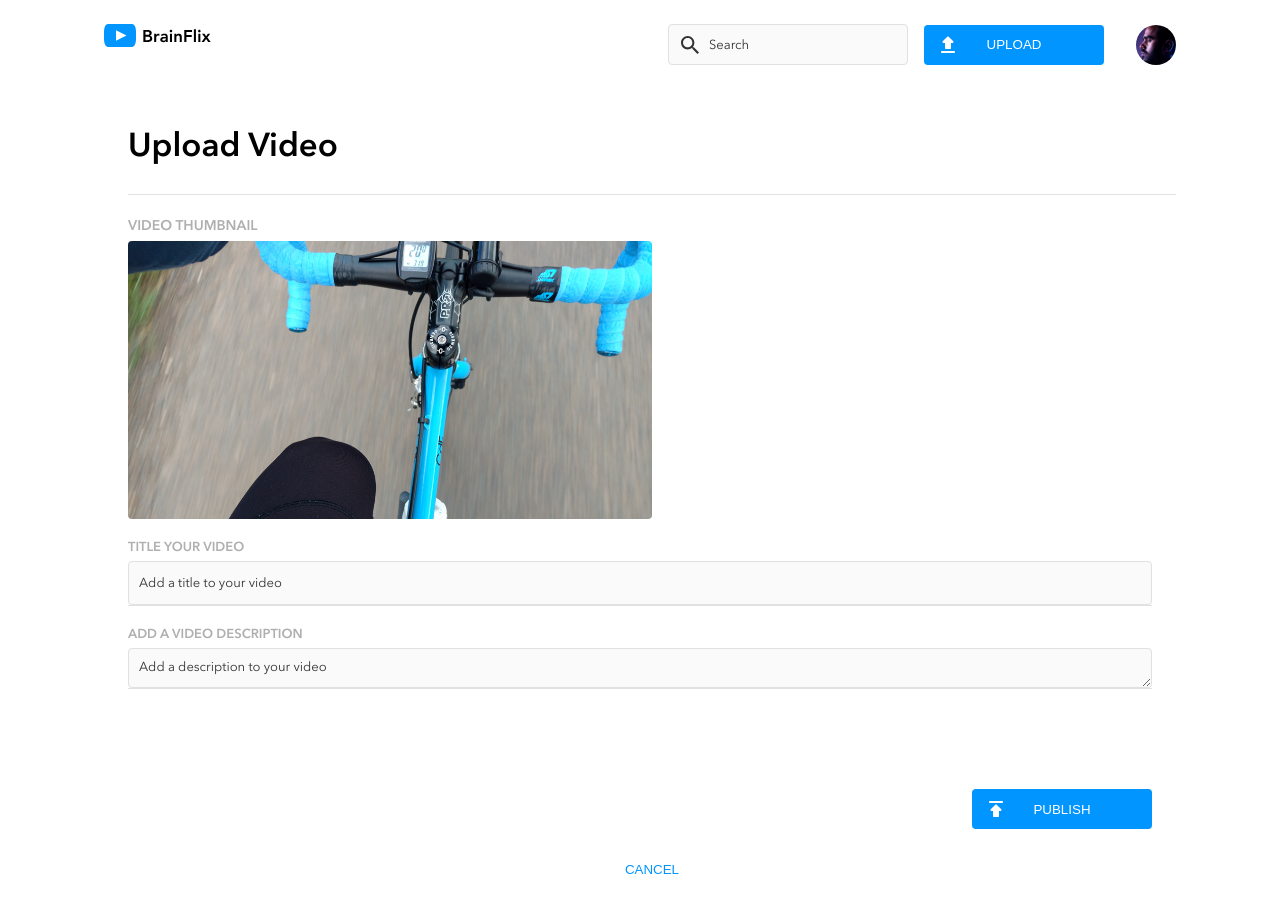
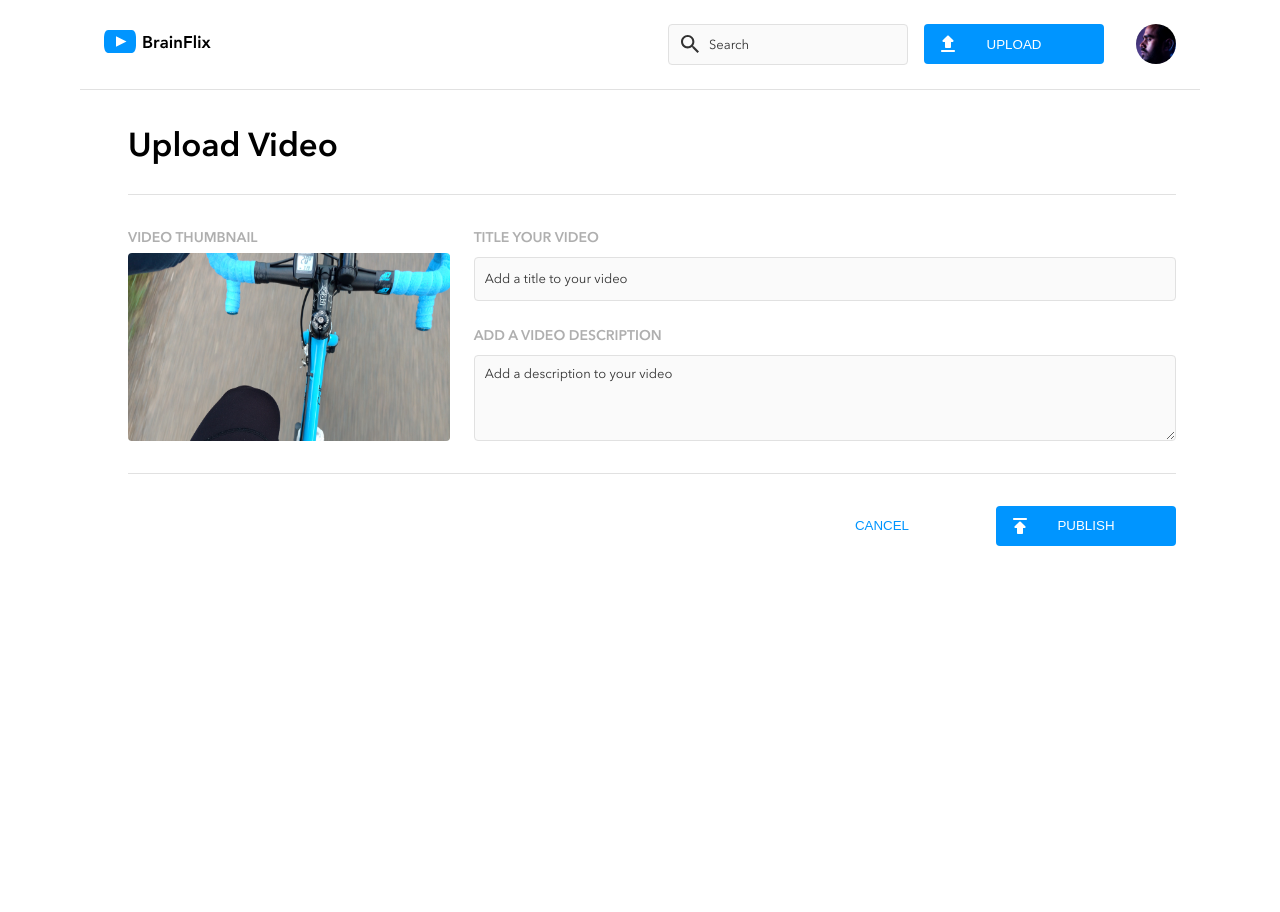
Before and after one commit to pbrosamond/paula-brunner-brainflix, a React (Create React App) app: page /upload in a window 1280 px wide. After the commit the page ends 800 px from the top, so only its background shows below. Built offline with nearby package versions, Linux system fonts and the light colour scheme.

Commit message:
Corrected and finalised upload page sass

```diff
--- a/src/components/Header/Header.js
+++ b/src/components/Header/Header.js
@@ -2,7 +2,7 @@ import "./Header.scss";
 import logo from "../../../src/assets/images/Logo/BrainFlix-logo.svg";
 import avatarImage from "../../../src/assets/images/Mohan-muruge.jpg";
 
-import { Link, NavLink } from "react-router-dom";
+import { Link } from "react-router-dom";
 
 function Header() {
   return (
--- a/src/components/Header/Header.scss
+++ b/src/components/Header/Header.scss
@@ -7,6 +7,8 @@
   @include flexbox(column, 1rem);
   @include padding-mobile(1rem);
   background-color: $color-white;
+  border-bottom: 1px solid $color-mercury;
+  align-items: center;
 
   // Start of Responsiveness
   @include tablet {
@@ -38,7 +40,7 @@
   }
 
   &__container {
-    @include flexbox;
+    @include flexbox (row, 1rem);
     justify-content: space-between;
 
     // Start of Responsiveness
--- a/src/components/Upload/Upload.js
+++ b/src/components/Upload/Upload.js
@@ -15,12 +15,13 @@ function Upload() {
     <section className="upload">
       <h1 className="upload__title">Upload Video</h1>
 
+      <div className="upload__main">
         <div className="upload__section">
           <h2 className="upload__subtitle">VIDEO THUMBNAIL</h2>
           <img className="upload__image" src={thumbnail} alt="Thumbnail"></img>
         </div>
 
-      <form className="upload__form">
+        <form className="upload__form" id="uploadForm">
           <div className="upload__container">
             <label className="upload__label">TITLE YOUR VIDEO</label>
             <input
@@ -40,15 +41,23 @@ function Upload() {
               required
             ></textarea>
           </div>
+        </form>
+      </div>
 
-        <button onClick={publish} type="button" className="upload__button">
+    <div className="upload__buttons">
+      <button
+        onClick={publish}
+        id="uploadForm"
+        type="button"
+        className="upload__button"
+      >
         PUBLISH
       </button>
-      </form>
 
       <Link to="/">
         <button className="upload__button--cancel">CANCEL</button>
       </Link>
+    </div>
     </section>
   );
 }
--- a/src/components/Upload/Upload.scss
+++ b/src/components/Upload/Upload.scss
@@ -4,12 +4,12 @@
 @use "../../styles/partials/typography" as *;
 
 .upload {
-  @include flexbox(column, 1rem);
-  @include padding-mobile(0);
+  @include flexbox(column, 1.5rem);
+  @include padding-mobile;
 
   // Start of Responsiveness
   @include tablet {
-    @include flexbox(column, 1.25rem);
+    @include flexbox(column, 2rem);
     @include padding-tablet;
     justify-content: space-between;
     max-width: 67rem;
@@ -29,8 +29,21 @@
     @include tablet {
       @include h1-tablet;
       padding-bottom: 1.5rem;
-      border-bottom: 1px solid $color-mercury;
+      border-bottom: .0625rem solid $color-mercury;
       font-weight: $demi;
+    }
+  }
+
+  &__main {
+    @include flexbox(column, 1.5rem);
+
+    @include tablet {
+      padding-bottom: 2rem;
+      border-bottom: .0625rem solid $color-mercury;
+    }
+
+    @include desktop {
+      @include flexbox (row, 1.5rem);
     }
   }
 
@@ -58,45 +71,57 @@
   &__image {
     height: 100%;
     width: 100%;
+    max-width: 22.875rem;
     border-radius: 0.25rem;
 
     @include tablet {
       height: 50%;
       width: 50%;
     }
+
+    @include desktop {
+      height: 100%;
+      width: 100%;
+      max-width: 30rem;
+    }
   }
 
   &__form {
-    @include flexbox(column, 1.5rem);
+    @include flexbox (column, 1.5rem);
     width: 100%;
 
     @include tablet {
-      gap: 1.25rem;
       width: 100%;
     }
 
-    @include desktop {
-      padding-right: 1.5rem;
+  }
+
+  &__details {
+    @include flexbox (column, 1.5rem);
+
+    @include tablet {
+      padding-bottom: 2rem;
+      border-bottom: .0625rem solid $color-mercury;
     }
   }
 
   &__container {
-    @include flexbox(column, 0.25rem);
-
-    @include tablet {
-      // margin-bottom: 1.5rem;
-      border-bottom: 1px solid $color-mercury;
-    }
+    @include flexbox(column, 0.5rem);
   }
 
   &__label {
     @include h3-mobile;
     font-weight: $demi;
     color: $color-silver;
+
+    @include tablet {
+      @include h3-tablet;
+      font-weight: $demi;
+    }
   }
 
   &__input {
-    border: 1px solid $color-mercury;
+    border: .0625rem solid $color-mercury;
     width: 100%;
     border-radius: 0.25rem;
     padding: 0.625rem;
@@ -109,7 +134,7 @@
     }
 
     &:focus {
-      outline: 1px solid $color-blue;
+      outline: .0625rem solid $color-blue;
     }
 
     &::placeholder {
@@ -122,19 +147,15 @@
   }
 
   &__text-area {
-    border: 1px solid $color-mercury;
+    border: .0625rem solid $color-mercury;
     width: 100%;
     border-radius: 0.25rem;
     padding: 0.625rem;
     background-color: $color-alabaster;
     font-family: $font-family;
 
-    @include tablet {
-      height: 2.5rem;
-    }
-
     &:focus {
-      outline: 1px solid $color-blue;
+      outline: .0625rem solid $color-blue;
     }
 
     &::placeholder {
@@ -143,6 +164,15 @@
       font-weight: $regular;
       color: $color-black;
       font-family: $font-family;
+    }
+  }
+
+  &__buttons {
+    @include flexbox (column, 1.5rem);
+
+    @include tablet {
+      @include flexbox (row-reverse, 1.5rem);
+      justify-content: flex-start;
     }
   }
 
@@ -155,8 +185,6 @@
     // Start of Responsiveness
     @include tablet {
       width: 11.25rem;
-      align-self: flex-end;
-      margin-top: 5rem;
     }
 
     &:hover {
@@ -169,6 +197,10 @@
       background-color: $color-white;
       color: $color-blue;
 
+      @include tablet {
+        width: 11.25rem;
+      }
+
       &:hover {
         color: $color-darkBlue;
       }
```
Lines whose indentation alone changed are shown as unchanged.
